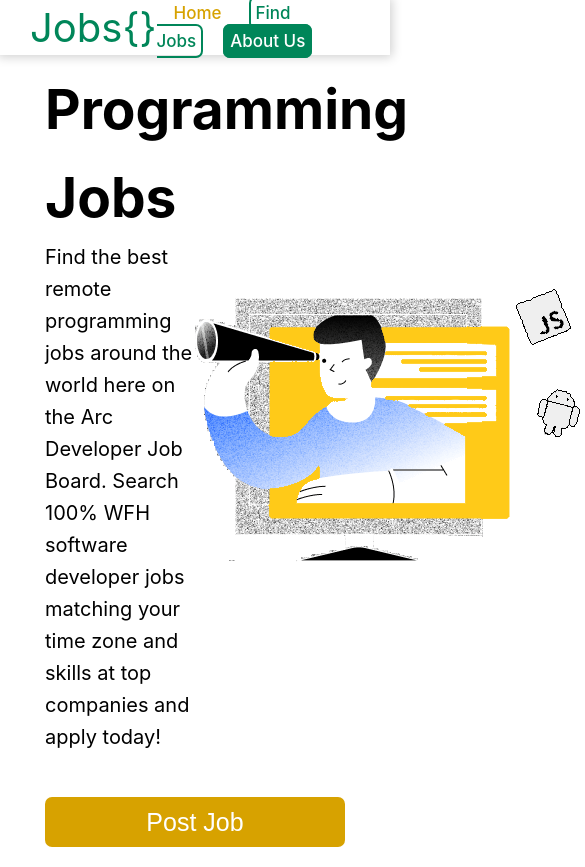
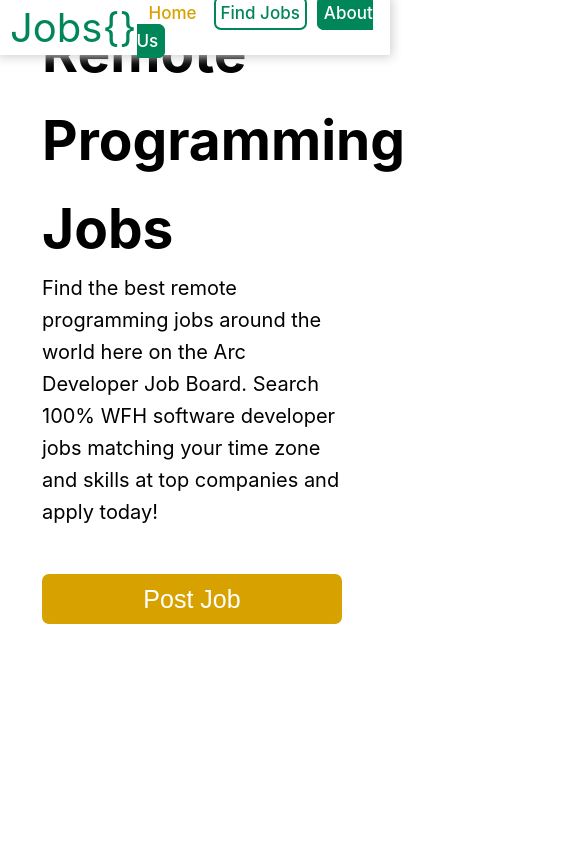
Before and after one commit to g-andrei-u/Job_Posting_Platform, a Vue app: page / in a window 390 px wide. Shown: the top 867 px of the page, 585 px wide, since content can reach past the window. After the commit the page ends 844 px from the top, so only its background shows below. Built offline with nearby package versions, Linux system fonts and the light colour scheme; what oh-vue-icons would draw is missing.

Commit message:
Semi-Responsive

```diff
--- a/src/App.vue
+++ b/src/App.vue
@@ -16,6 +16,7 @@ import Header from './components/Header.vue';
 header {
   box-sizing: border-box;
   position: fixed;
+  z-index: 1;
   top: 0;
   left: 0;
   width: 100%;
--- a/src/assets/base.css
+++ b/src/assets/base.css
@@ -12,7 +12,6 @@ body {
   line-height: 1.6;
   font-family: Inter, -apple-system, BlinkMacSystemFont, 'Segoe UI', Roboto, Oxygen, Ubuntu,
     Cantarell, 'Fira Sans', 'Droid Sans', 'Helvetica Neue', sans-serif;
-  font-size: 15px;
   text-rendering: optimizeLegibility;
   -webkit-font-smoothing: antialiased;
   -moz-osx-font-smoothing: grayscale;
--- a/src/components/Header.vue
+++ b/src/components/Header.vue
@@ -76,4 +76,35 @@
     background-color: rgba(215, 161, 0, 0.3);
 }
 
+
+@media screen and (max-width: 750px) {
+    .header {
+    height: 100%;
+    justify-content: space-between;
+    padding: 5px 10px 5px 10px;
+    }
+
+    .about-button {
+    font-size: 17px;
+    font-weight: 500;
+    padding: 5px;
+    margin: 0 5px;
+    }
+
+    .find-jobs-button {
+    font-size: 17px;
+    font-weight: 500;
+    padding: 5px;
+    margin: 0 5px;
+    }
+
+    .home-button {
+    font-size: 17px;
+    font-weight: 500;
+    padding: 7px;
+    border-radius: 7px;
+    margin: 0 5px;
+    }
+}
+
 </style>
--- a/src/views/AboutView.vue
+++ b/src/views/AboutView.vue
@@ -23,4 +23,13 @@ Risk free to get started.</p>
   flex-direction: column;
   margin-top: 100px;
 }
+
+@media screen and (max-width: 750px) {
+
+  .about-page {
+    padding: 100px 15%;
+    margin-top: 50px;
+  }
+
+}
 </style>
--- a/src/views/HomeView.vue
+++ b/src/views/HomeView.vue
@@ -35,4 +35,20 @@
     width: 50%;
 }
 
+@media screen and (max-width: 750px) {
+
+    .home-page {
+      flex-direction: column-reverse;
+      padding: 200px 15px;
+    }
+
+    .home-page img {
+      width: 400px;
+    }
+
+    .home-desc {
+      width: 85%;
+    }
+}
+
 </style>
--- a/src/views/JobsView.vue
+++ b/src/views/JobsView.vue
@@ -135,7 +135,7 @@ createApp({
           <div>
             <h4 style="font-weight: 500;">{{ job.company }}</h4>
             <h2 style="font-weight: 600;">{{ job.position }}</h2>
-            <div style="display: flex; align-items: center;">
+            <div style="display: flex; align-items: center; flex-wrap: wrap;">
               <p style="color: rgb(0, 134, 89); background-color: #f9f9f9; padding: 2px 10px; border-radius: 15px; margin: 5px; font-weight: 500;">${{ job.salary }}k</p>
               <p v-for="skill in job.skills" style="background-color: #f9f9f9; padding: 2px 10px; border-radius: 15px; margin: 5px; font-weight: 500;">{{ skill }}</p>
             </div>
@@ -146,7 +146,7 @@ createApp({
       <section class="post-job">
         <div>
           <h1 style="margin-bottom: 8px;">Unlimited Job Posting</h1>
-          <p>💼 Placement in Arc job fairs</p>
+          <p>💼 Placement in job fairs</p>
           <p>💬 Unlimited candidate messaging</p>
           <p>📋 Company profile & branding</p>
           <button class="button" @click="setPopupForm">Post Jobs</button>
@@ -250,6 +250,7 @@ createApp({
 .second-header {
   background-color: white;
   position: fixed;
+  z-index: 1;
   top: 65px;
   width: 100%;
   height: 70px;
@@ -300,7 +301,7 @@ createApp({
 .job {
   background-color: white;
   color: black;
-  padding: 5px 10px;
+  padding: 6px 10px;
   display: flex;
   align-items: center;
   border-radius: 7px;
@@ -339,6 +340,7 @@ createApp({
 
 .form-popup {
   position: fixed;
+  z-index: 2;
   top: 7%;
   left: 20%;
   background-color: white;
@@ -390,6 +392,7 @@ createApp({
 
 .filters-popup {
   position: fixed;
+  z-index: 2;
   top: 15%;
   left: 30%;
   background-color: white;
@@ -443,4 +446,95 @@ createApp({
   transition: 200ms;
 }
 
+
+@media screen and (max-width: 750px) {
+
+  .search-bar {
+    margin: 0 10px 0 40px;
+  }
+
+  .search-bar input {
+    padding: 0 22px;
+    width: 250px;
+  }
+
+  .post-job {
+    position: absolute;
+    z-index: 0;
+    top: 150px;
+    left: 60px;
+    width: 79%;
+    height: 20vh;
+    padding: 10px 0;
+  }
+
+  .post-job h1 {
+    font-size: 27px;
+  }
+
+  .post-job p {
+    font-size: 18px;
+  }
+
+  .jobs {
+    width: 90%;
+    padding: 10px 25px;
+    margin: 350px 0px 0px 35px;
+  }
+
+  .job {
+    padding: 3px 5px;
+    margin: 30px 0;
+  }
+
+  .job img {
+    width: 55px;
+    height: 55px;
+  }
+
+  .form-popup {
+    top: 16%;
+    left: 10%;
+    width: 80%;
+    height: 68%;
+  }
+
+  .form-job {
+    padding: 20px;
+  }
+
+  .form-description {
+    padding-right: 25px;
+  }
+
+  .form-form {
+    padding-left: 25px;
+  }
+
+  .input-text {
+    width: 80%;
+    height: 40px;
+  }
+
+  .filters-popup {
+    top: 25%;
+    left: 20%;
+    width: 60%;
+    height: 50%;
+  }
+
+  .filters {
+    padding: 0 35px;
+  }
+
+  .cancel-button {
+    padding: 10px;
+    margin: 0 15px;
+  }
+
+  .apply-button {
+    padding: 10px 15px;
+  }
+}
+
 </style>
```
